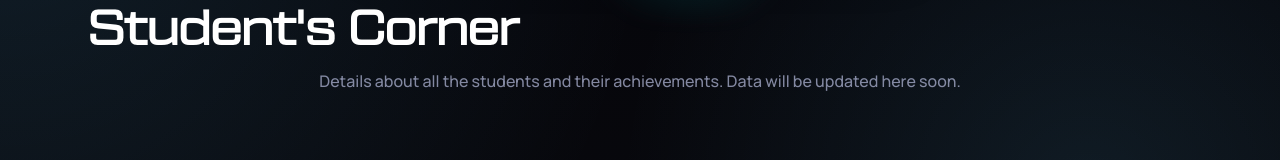
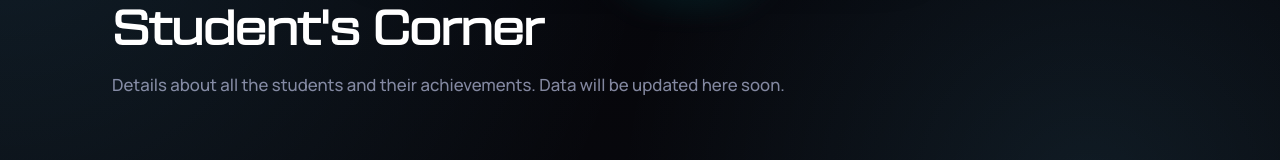
Before and after one commit to rohankishore/elweb, a React (Vite) app: page /students in a window 1280 px wide. Shown: the part 120-280 px from the top of the page. Built offline with nearby package versions, Linux system fonts and the light colour scheme.

Commit message:
add students menu

```diff
--- a/src/App.jsx
+++ b/src/App.jsx
@@ -412,9 +412,9 @@ function App() {
           <Route path="/grievances" element={<GrievancesPage />} />
           <Route path="/notices" element={<NoticesPage />} />
           <Route path="/students" element={
-            <div style={{ padding: '8rem 2rem', textAlign: 'center', color: 'white', minHeight: '100vh' }}>
+            <div style={{ padding: '8rem 2rem', textAlign: 'left', color: 'white', minHeight: '100vh', maxWidth: '1120px', margin: '0 auto' }}>
               <h1 style={{ fontSize: '3rem', marginBottom: '1rem', fontFamily: 'var(--display)' }}>Student's Corner</h1>
-              <p style={{ color: 'var(--text-muted)', alignContent: 'left' }}>Details about all the students and their achievements. Data will be updated here soon.</p>
+              <p style={{ color: 'var(--text-muted)', fontSize: '1.05rem', lineHeight: '1.8' }}>Details about all the students and their achievements. Data will be updated here soon.</p>
             </div>
           } />
         </Routes>
```
